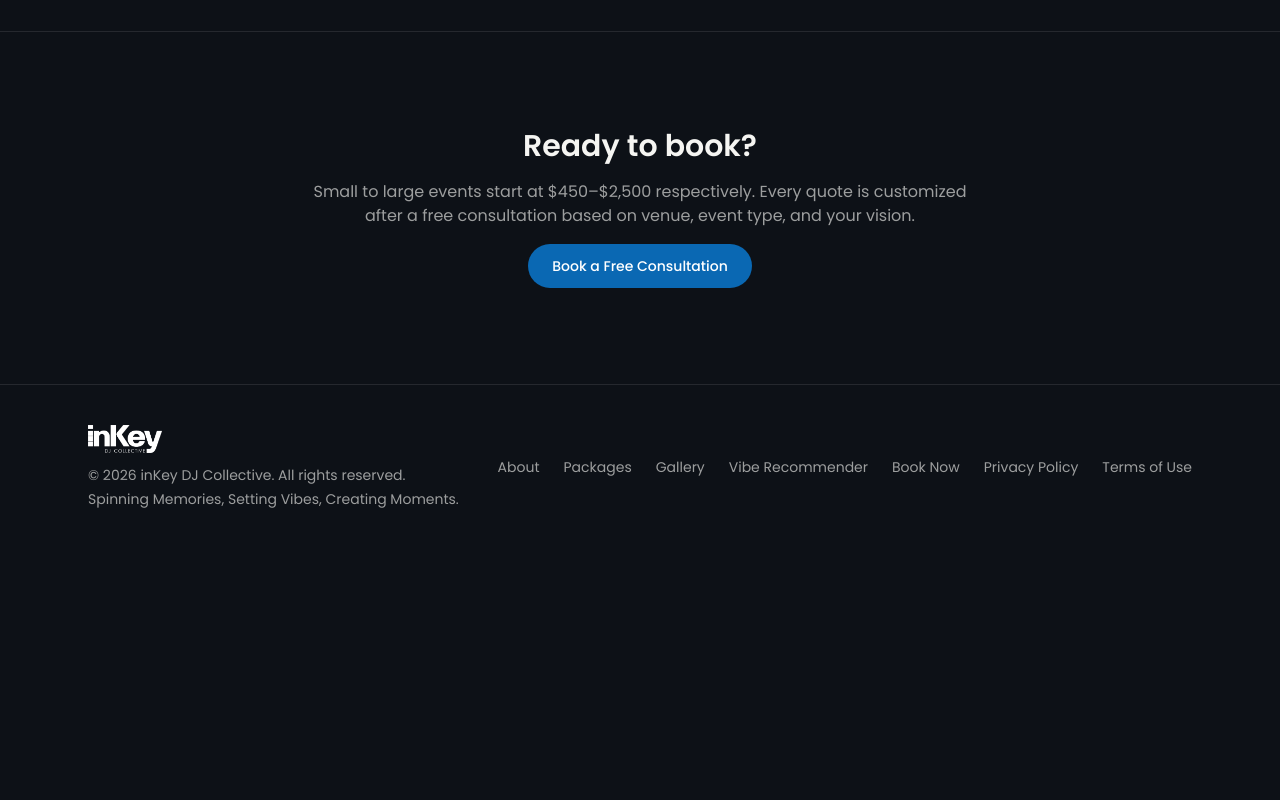
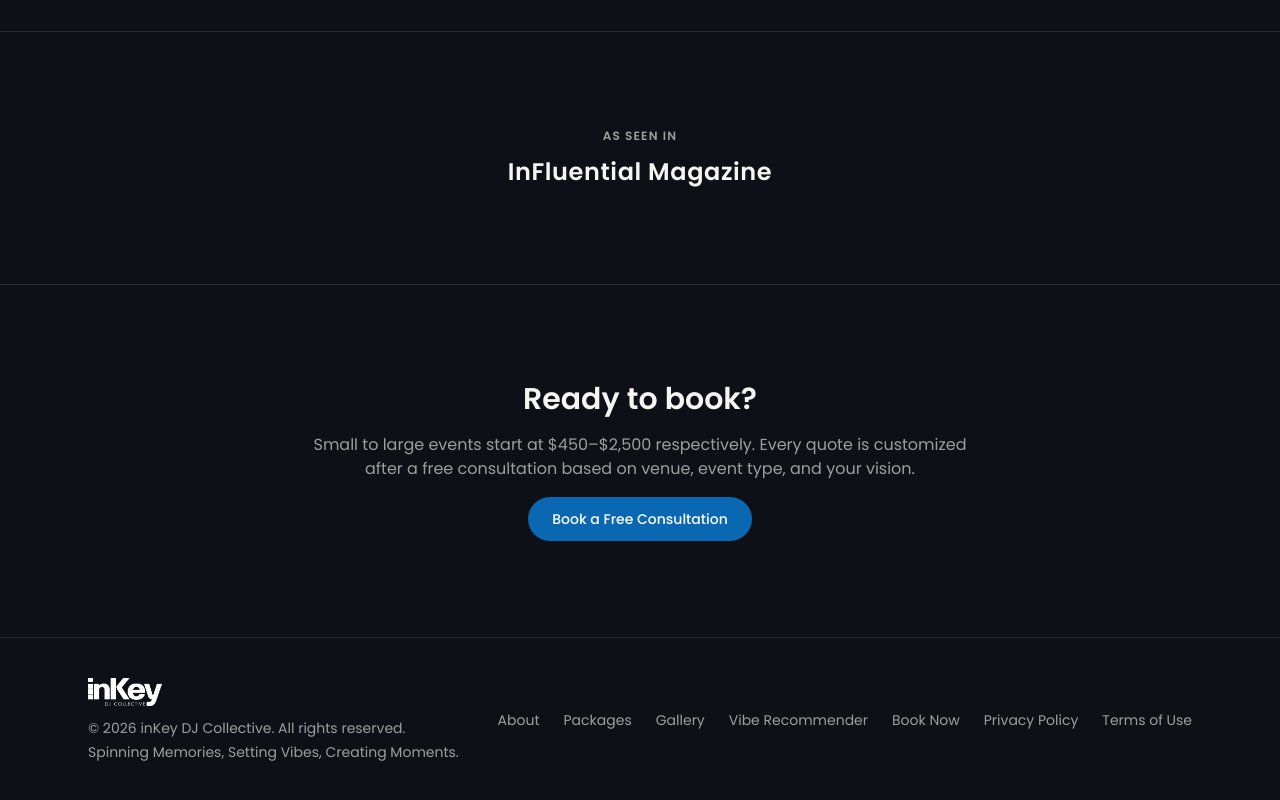
Before and after one commit to jrobertnjr-web/inkeywebtest, a Next.js app: page / in a window 1280 px wide. Shown: the part 4878-5678 px from the top of the page. Before the commit the page ends 5427 px from the top, so only its background shows below. Built offline with nearby package versions, Linux system fonts and the light colour scheme; no server answers.

Commit message:
Add small As Seen In strip to homepage

```diff
--- a/src/app/page.tsx
+++ b/src/app/page.tsx
@@ -7,6 +7,7 @@ import { MomentsStrip } from "@/components/home/MomentsStrip";
 import { VideoHighlight } from "@/components/home/VideoHighlight";
 import { HowItWorks } from "@/components/home/HowItWorks";
 import { TeamTeaser } from "@/components/home/TeamTeaser";
+import { AsSeenIn } from "@/components/home/AsSeenIn";
 import { BookingCTA } from "@/components/home/BookingCTA";
 
 export default function Home() {
@@ -21,6 +22,7 @@ export default function Home() {
       <VideoHighlight />
       <HowItWorks />
       <TeamTeaser />
+      <AsSeenIn />
       <BookingCTA />
     </>
   );
--- /dev/null
+++ b/src/components/home/AsSeenIn.tsx
@@ -0,0 +1,14 @@
+import { Section } from "@/components/ui/Section";
+
+export function AsSeenIn() {
+  return (
+    <Section className="border-t border-border py-10 sm:py-14">
+      <div className="flex flex-col items-center gap-3 text-center">
+        <p className="text-xs font-semibold uppercase tracking-widest text-muted">As Seen In</p>
+        <p className="font-display text-xl font-semibold tracking-wide sm:text-2xl">
+          InFluential Magazine
+        </p>
+      </div>
+    </Section>
+  );
+}
```
